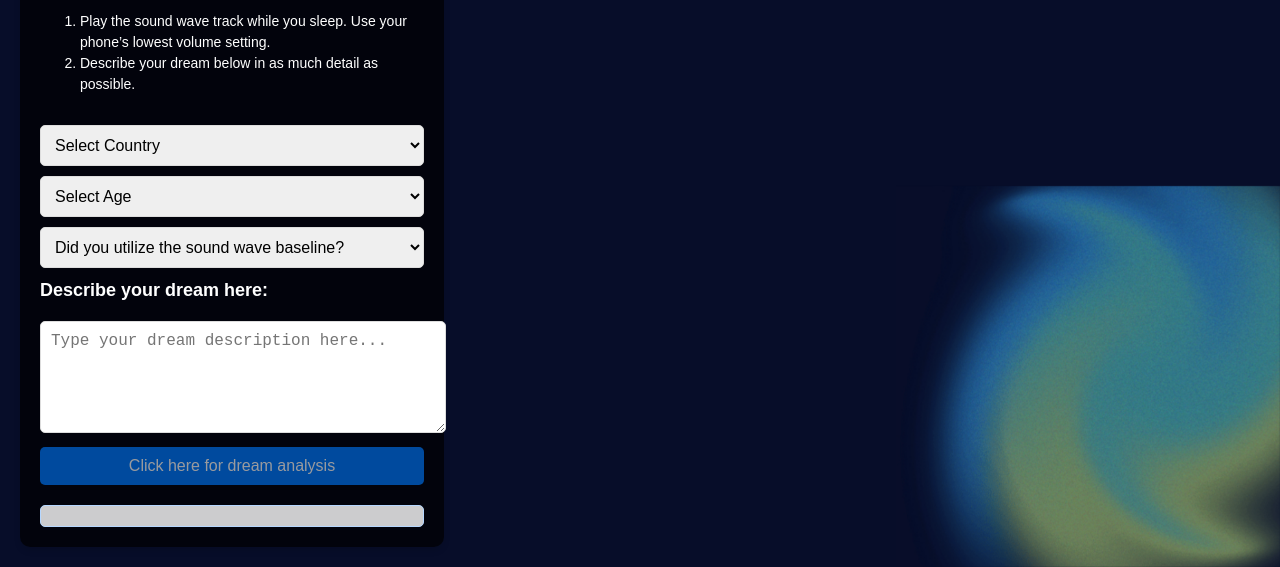
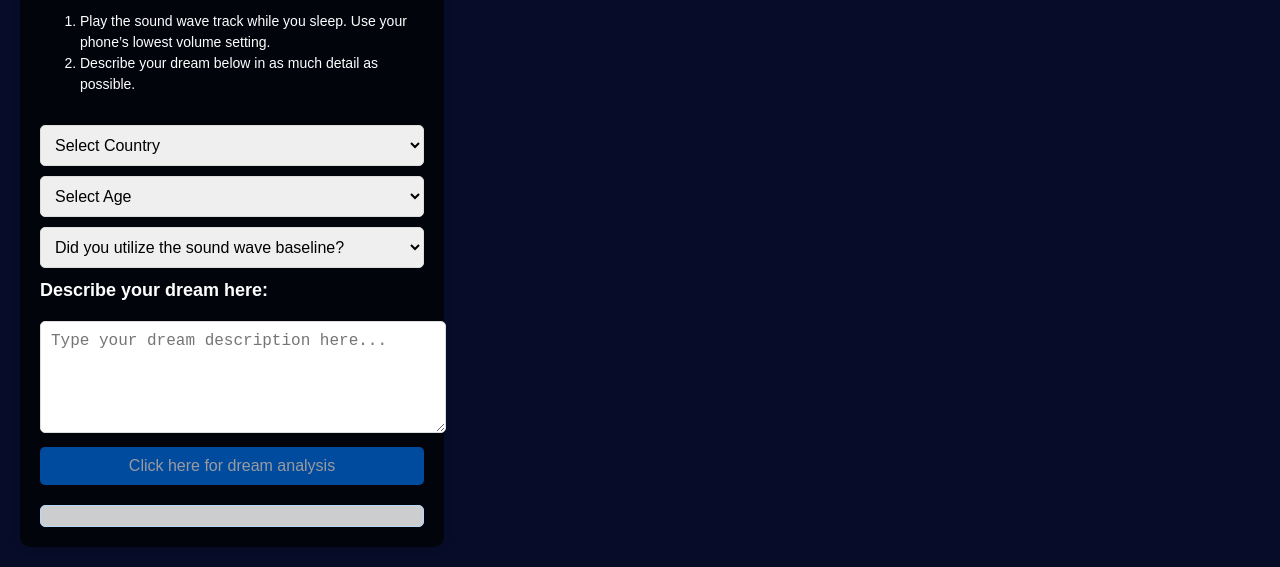
Before and after one commit to artificialname/DreamSpace, a plain HTML site: page index.html in a window 1280 px wide. Shown: the part 233-800 px from the top of the page. Drawn offline with Linux system fonts and the light colour scheme.

Commit message:
Update index.html

```diff
--- a/index.html
+++ b/index.html
@@ -66,14 +66,6 @@
             font-size: 14px;
             line-height: 1.5;
         }
-        .background-image {
-            position: fixed;
-            bottom: 0;
-            right: 0;
-            width: 30%;
-            height: auto;
-            z-index: -1;
-        }
         .floating-text {
             position: relative;
             z-index: 1;
@@ -81,7 +73,6 @@
     </style>
 </head>
 <body>
-    <img src="bg.jpg" alt="Background Image" class="background-image">
     <div class="container floating-text">
         <div class="instructions">
             <h1>Soundwave Dream Analysis</h1>
```
